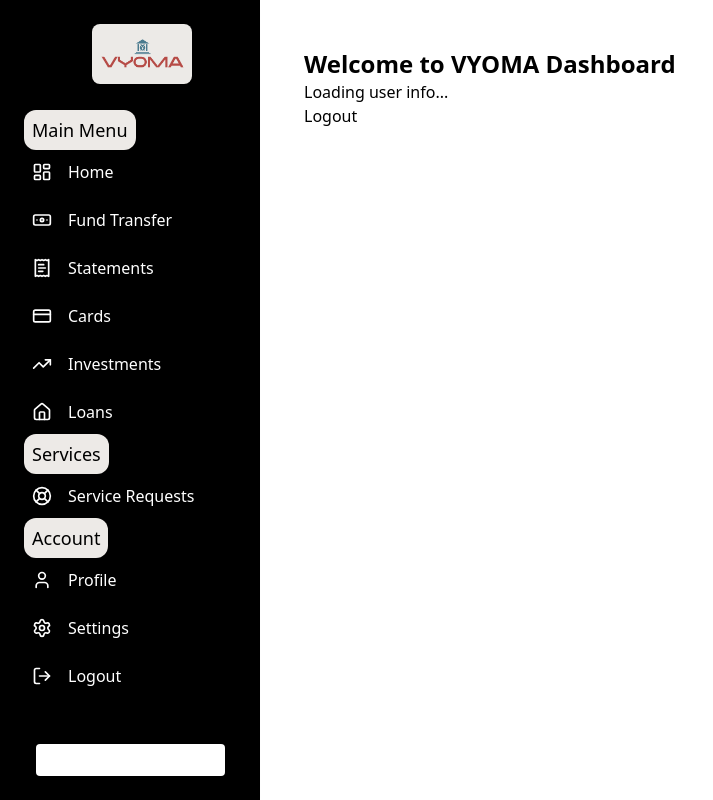
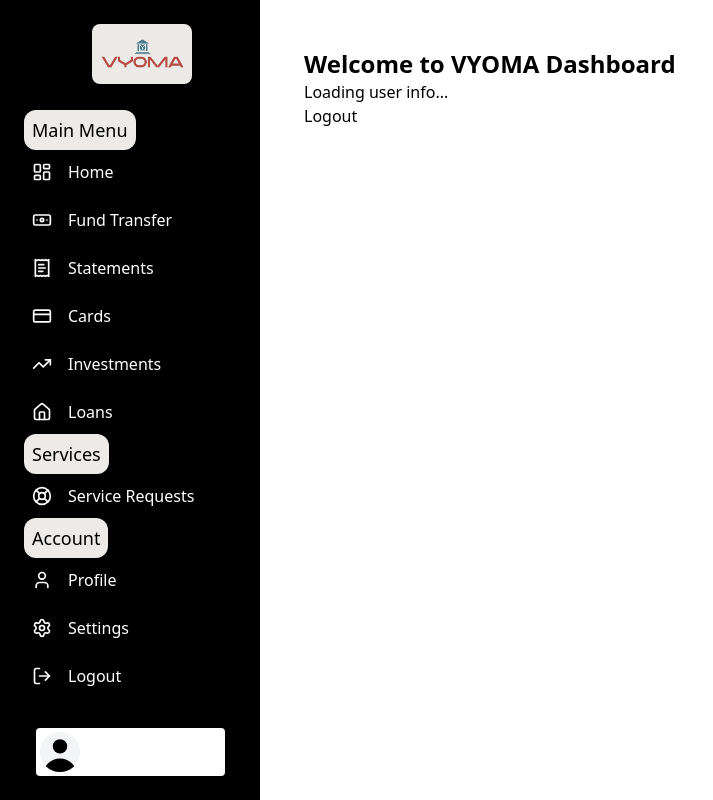
Before and after one commit to AdvaitBothe1105/VYOMA-Banking-Website, a Next.js app: page /dashboard in a window 1280 px wide. Shown: the whole page, without its empty margins (0-713 px from the left). Built offline with nearby package versions, Linux system fonts and the light colour scheme; no server answers.

Commit message:
Minor Changes

```diff
--- a/app/components/Login.tsx
+++ b/app/components/Login.tsx
@@ -122,10 +122,13 @@ const LoginPage = () => {
 
         {/* Toggle Panel */}
         <div
-          className="absolute top-0 left-1/2 w-1/2 h-full bg-gradient-to-br from-black to-[#46494c] text-white flex flex-col justify-center items-center text-center px-10 transition-transform duration-700 transform"
-          style={{
-            transform: isSignUp ? "translateX(-100%)" : "translateX(0)",
-          }}
+          className={`absolute top-0 left-1/2 w-1/2 h-full bg-gradient-to-br from-black to-[#46494c] text-white flex flex-col justify-center items-center text-center px-10
+    transform transition-all duration-500 ease-in-out
+    ${
+      isSignUp
+        ? "translate-x-[-100%] rounded-r-full"
+        : "translate-x-0 rounded-l-full"
+    }`}
         >
           {isSignUp ? (
             <>
@@ -136,7 +139,7 @@ const LoginPage = () => {
                 Log in to continue banking with VYOMA
               </p>
               <button
-                className="bg-white text-black font-semibold px-6 py-2 rounded-md shadow hover:bg-gray-100 transition"
+                className="bg-white text-black font-semibold px-6 py-2 rounded-md shadow hover:bg-gray-100 transition "
                 onClick={() => setIsSignUp(false)}
               >
                 Sign In
--- a/app/components/Sidebar.tsx
+++ b/app/components/Sidebar.tsx
@@ -174,11 +174,28 @@ const Sidebar = () => {
 
       <div className=" bg-white rounded p-1 ml-3 w-[80%]">
         <div className="flex items-center">
+          <div className="relative w-10 h-10 overflow-hidden bg-gray-100 rounded-full dark:bg-gray-600">
+            <svg
+              className="absolute w-12 h-12 text-black -left-1"
+              fill="currentColor"
+              viewBox="0 0 20 20"
+              xmlns="http://www.w3.org/2000/svg"
+            >
+              <path
+                fillRule="evenodd"
+                d="M10 9a3 3 0 100-6 3 3 0 000 6zm-7 9a7 7 0 1114 0H3z"
+                clipRule="evenodd"
+              ></path>
+            </svg>
+          </div>
+
           <div className="ml-4 whitespace-nowrap">
             <h3
               id="welcome-message"
               className="text-base font-semibold text-gray-800"
-            >{userData?.name}</h3>
+            >
+              {userData?.name}
+            </h3>
             <span
               id="account_number"
               className="text-sm font-semibold text-gray-800"
@@ -189,7 +206,9 @@ const Sidebar = () => {
             <span
               id="account-type-display"
               className="text-sm font-semibold text-gray-800"
-            >{userData?.accountType}</span>
+            >
+              {userData?.accountType}
+            </span>
           </div>
         </div>
       </div>
--- a/app/globals.css
+++ b/app/globals.css
@@ -154,3 +154,6 @@
                 sans-serif;
   --radius: 0.5rem;
 }
+button{
+  cursor: pointer;
+}
```
